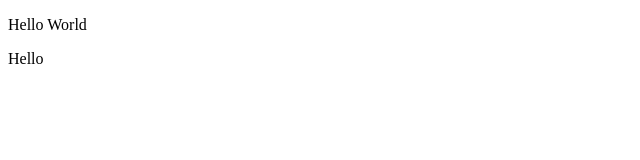
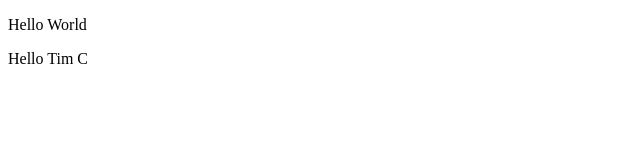
Before and after one commit to Kampus-Merdeka-Software-Engineering/nipe-testing-push-git, a plain HTML site: page index.html in a window 1280 px wide. Shown: the full height of the page, 0-640 px from the left. Drawn offline with Linux system fonts and the light colour scheme.

Commit message:
add tim c

```diff
--- a/index.html
+++ b/index.html
@@ -7,6 +7,6 @@
 </head>
 <body>
     <p>Hello World</p>
-    <p>Hello</p>
+    <p>Hello Tim C</p>
 </body>
 </html>
```
